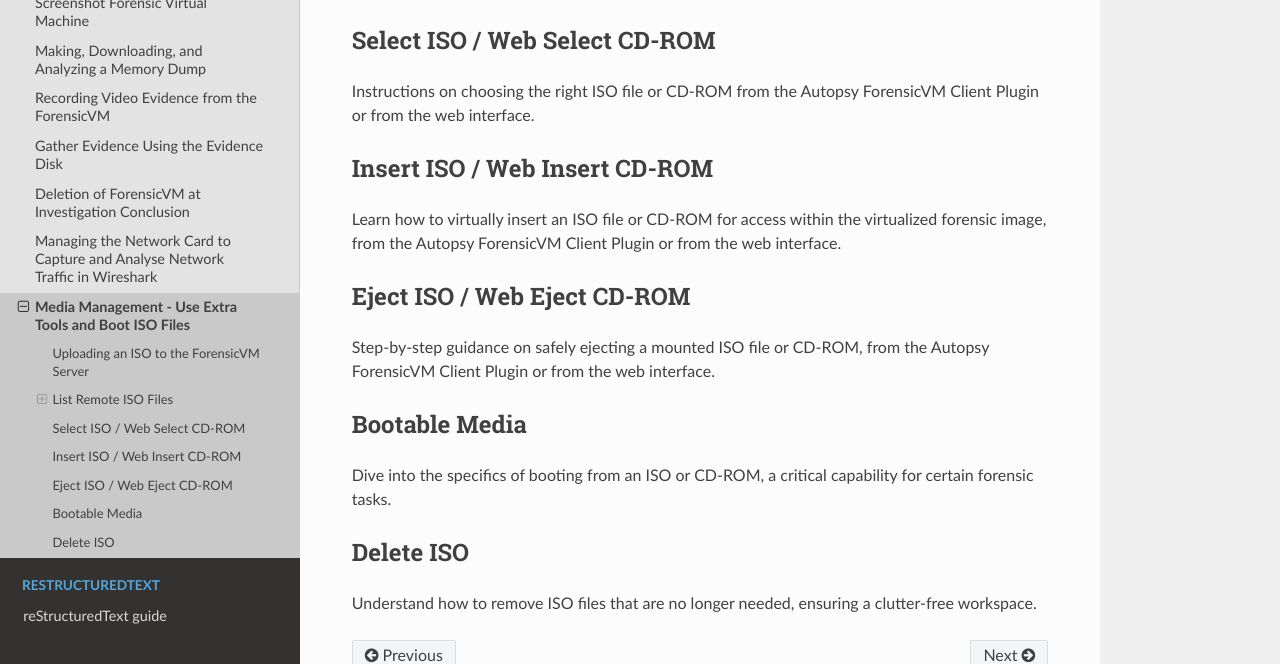
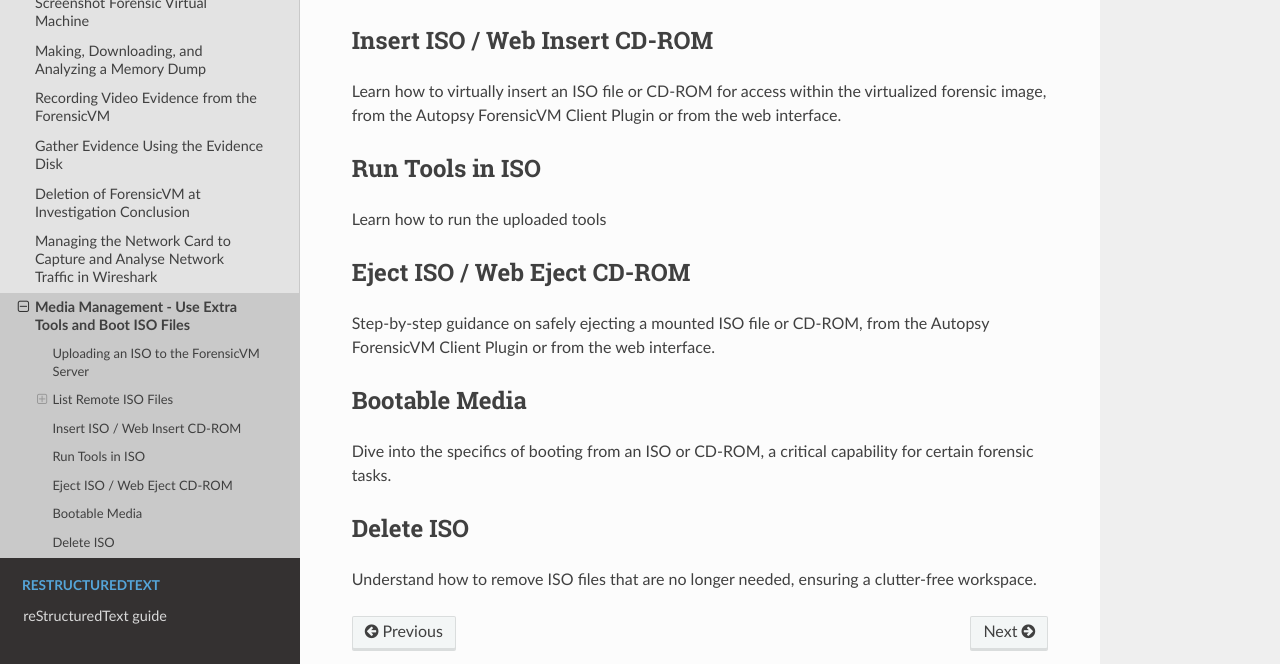
Before and after one commit to nunomourinho/forensicVmAutopsyUserManual, a Sphinx documentation site: the page built from docs/user/media.rst, in a window 1280 px wide and 900 px high, scrolled down 5922 px, cut to the strip 236-900 px from the top of the window. Built offline with Sphinx 7.4.7 and the Read the Docs theme 2.0.0, drawn with Linux system fonts in a browser that asks for light colours; pages that are not in the unit, such as notebooks, are missing from menus.

Commit message:
Update media.rst

```diff
--- a/docs/user/media.rst
+++ b/docs/user/media.rst
@@ -151,16 +151,16 @@
 
 
 
-Select ISO / Web Select CD-ROM
----------------------------------
-
-Instructions on choosing the right ISO file or CD-ROM from the Autopsy ForensicVM Client Plugin or from the web interface.
-
-
 Insert ISO / Web Insert CD-ROM
 --------------------------------
 
 Learn how to virtually insert an ISO file or CD-ROM for access within the virtualized forensic image,  from the Autopsy ForensicVM Client Plugin or from the web interface.
+
+
+Run Tools in ISO
+------------------
+Learn how to run the uploaded tools
+
 
 Eject ISO / Web Eject CD-ROM
 ------------------------------
```
